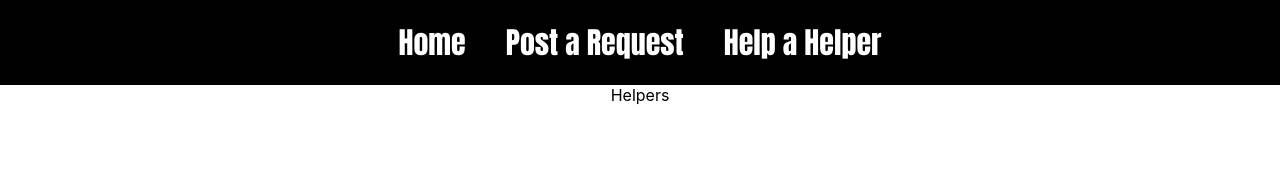
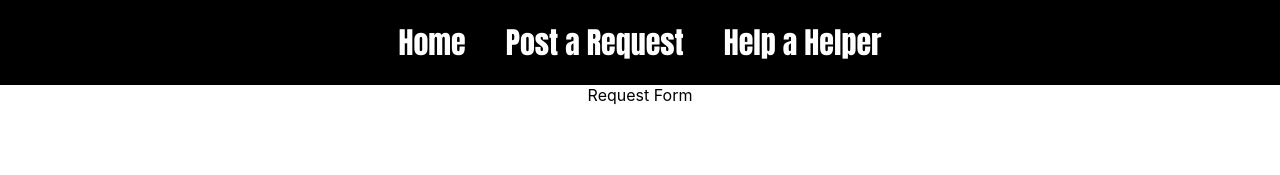
Before and after one commit to kirawoods/helper-helper, a React (Create React App) app: page /helper in a window 1280 px wide. Shown: the top 175 px of the page. Built offline with nearby package versions, Linux system fonts and the light colour scheme.

Commit message:
connected helper page to app

```diff
--- a/src/App.js
+++ b/src/App.js
@@ -1,6 +1,7 @@
 import React from "react";
 import "./App.css";
-import { Home } from "././components/Home";
+import { Home } from "./components/Home";
+import { Helper } from "./components/Helper";
 import { BrowserRouter as Router, Switch, Route, Link } from "react-router-dom";
 function App() {
   return (
@@ -23,7 +24,7 @@ function App() {
         </nav>
         <Switch>
           <Route path="/helper">
-            <div>Helpers</div>
+            <Helper />
           </Route>
           <Route path="/helperhelpers">
             <div>Helper Helpers</div>
--- a/src/components/Helper.js
+++ b/src/components/Helper.js
@@ -0,0 +1,10 @@
+import React from "react";
+import "./Helper.css";
+
+export function Helper() {
+  return (
+    <div>
+      <div>Request Form</div>
+    </div>
+  );
+}
```
